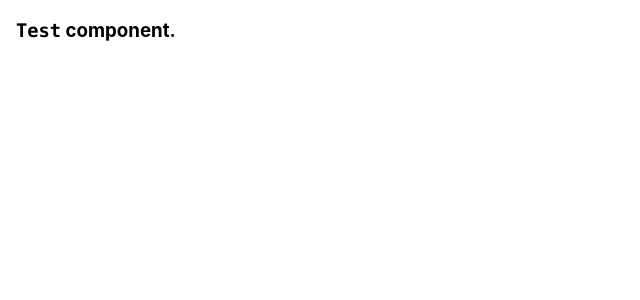
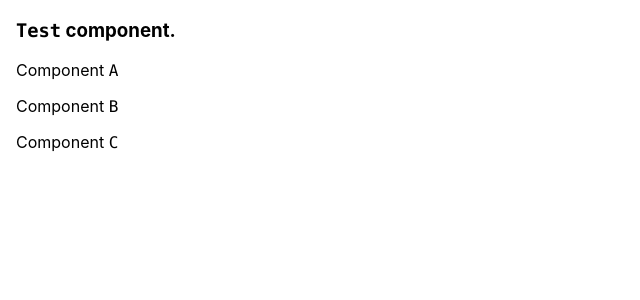
Before and after one commit to efdotjay/react-experiment, a React (Create React App) app: page / in a window 1280 px wide. Shown: the top 300 px of the page, without its empty margins (0-640 px from the left). Built offline with nearby package versions, Linux system fonts and the light colour scheme.

Commit message:
Adds basic components.

```diff
--- a/src/App.js
+++ b/src/App.js
@@ -2,12 +2,15 @@
 import React from 'react';
 // import logo from './logo.svg';
 // import './App.css';
-import { Test } from './components';
+import { Test, ComponentA } from './components';
 
 export default class App extends React.Component {
   render() {
     return (
-      <Test />
+      <div>
+        <Test />
+        <ComponentA />
+      </div>
     );
   }
 }
--- /dev/null
+++ b/src/components/component-a/ComponentA.jsx
@@ -0,0 +1,14 @@
+
+import React from 'react';
+import { ComponentB } from '..';
+
+export default class ComponentA extends React.Component {
+  render() {
+    return (
+      <div>
+        <p>Component <code>A</code></p>
+        <ComponentB />
+      </div>
+    );
+  }
+}
--- /dev/null
+++ b/src/components/component-b/ComponentB.jsx
@@ -0,0 +1,14 @@
+
+import React from 'react';
+import { ComponentC } from '..';
+
+export default class ComponentB extends React.Component {
+  render() {
+    return (
+      <div>
+        <p>Component <code>B</code></p>
+        <ComponentC />
+      </div>
+    );
+  }
+}
--- /dev/null
+++ b/src/components/component-c/ComponentC.jsx
@@ -0,0 +1,12 @@
+
+import React from 'react';
+
+export default class ComponentC extends React.Component {
+  render() {
+    return (
+      <div>
+        <p>Component <code>C</code></p>
+      </div>
+    );
+  }
+}
--- a/src/components/index.js
+++ b/src/components/index.js
@@ -1,3 +1,6 @@
 
 export { default as Template } from './_template/Template';
 export { default as Test } from './test/Test';
+export { default as ComponentA } from './component-a/ComponentA';
+export { default as ComponentB } from './component-b/ComponentB';
+export { default as ComponentC } from './component-c/ComponentC';
```
